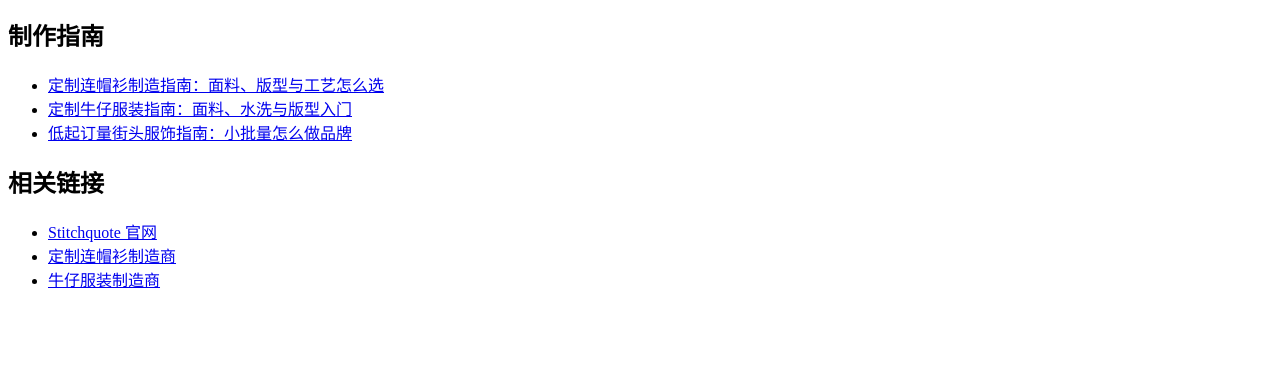
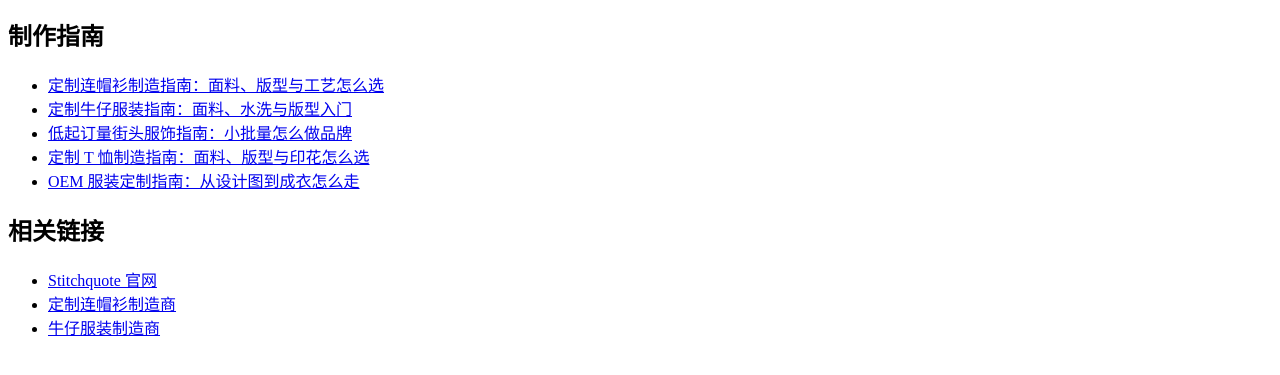
Before and after one commit to stitchquote/stitchquote, a plain HTML site: page index.html in a window 1280 px wide. Shown: the part 131-506 px from the top of the page. Drawn offline with Linux system fonts and the light colour scheme.

Commit message:
Link t-shirt and oem guides from homepage

```diff
--- a/index.html
+++ b/index.html
@@ -12,6 +12,8 @@
 <li><a href="hoodie-guide.html">定制连帽衫制造指南：面料、版型与工艺怎么选</a></li>
 <li><a href="denim-guide.html">定制牛仔服装指南：面料、水洗与版型入门</a></li>
 <li><a href="streetwear-guide.html">低起订量街头服饰指南：小批量怎么做品牌</a></li>
+<li><a href="t-shirt-guide.html">定制 T 恤制造指南：面料、版型与印花怎么选</a></li>
+<li><a href="oem-guide.html">OEM 服装定制指南：从设计图到成衣怎么走</a></li>
 </ul>
 <h2>相关链接</h2>
 <ul>
```
